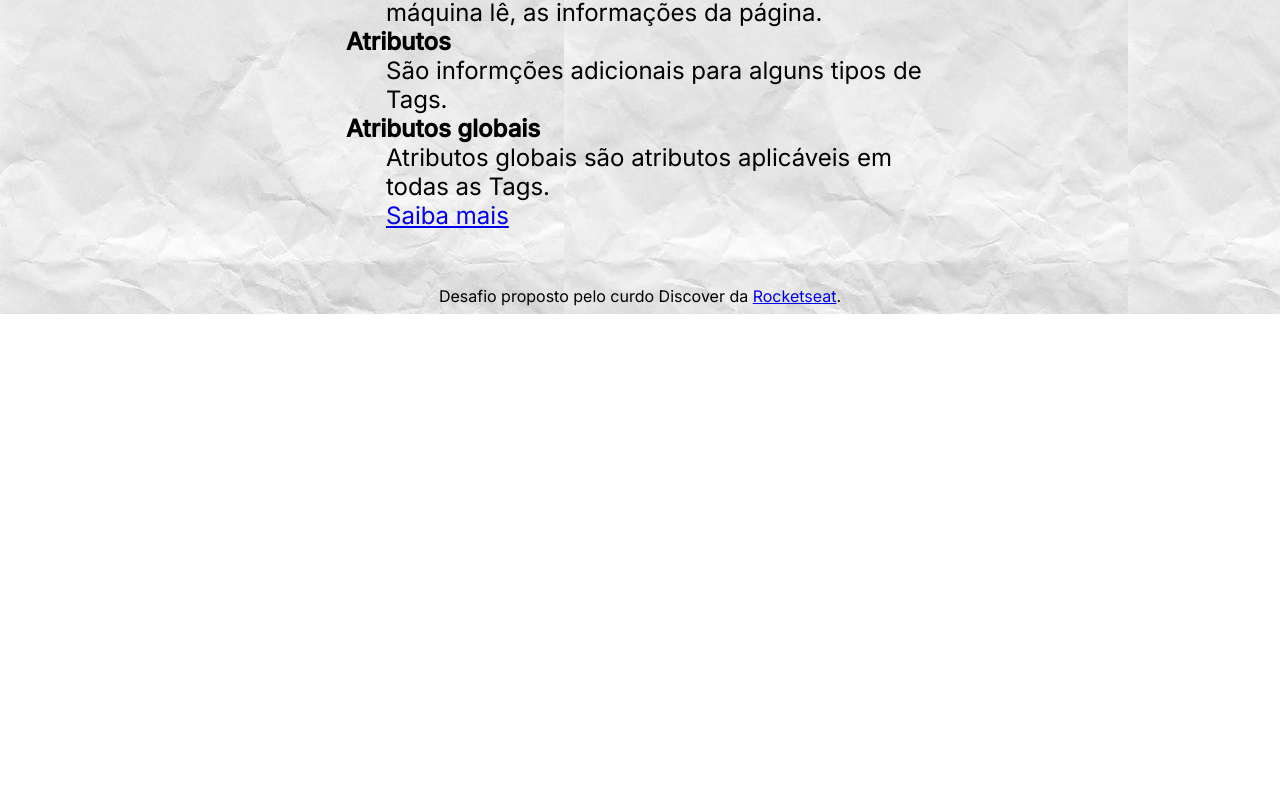
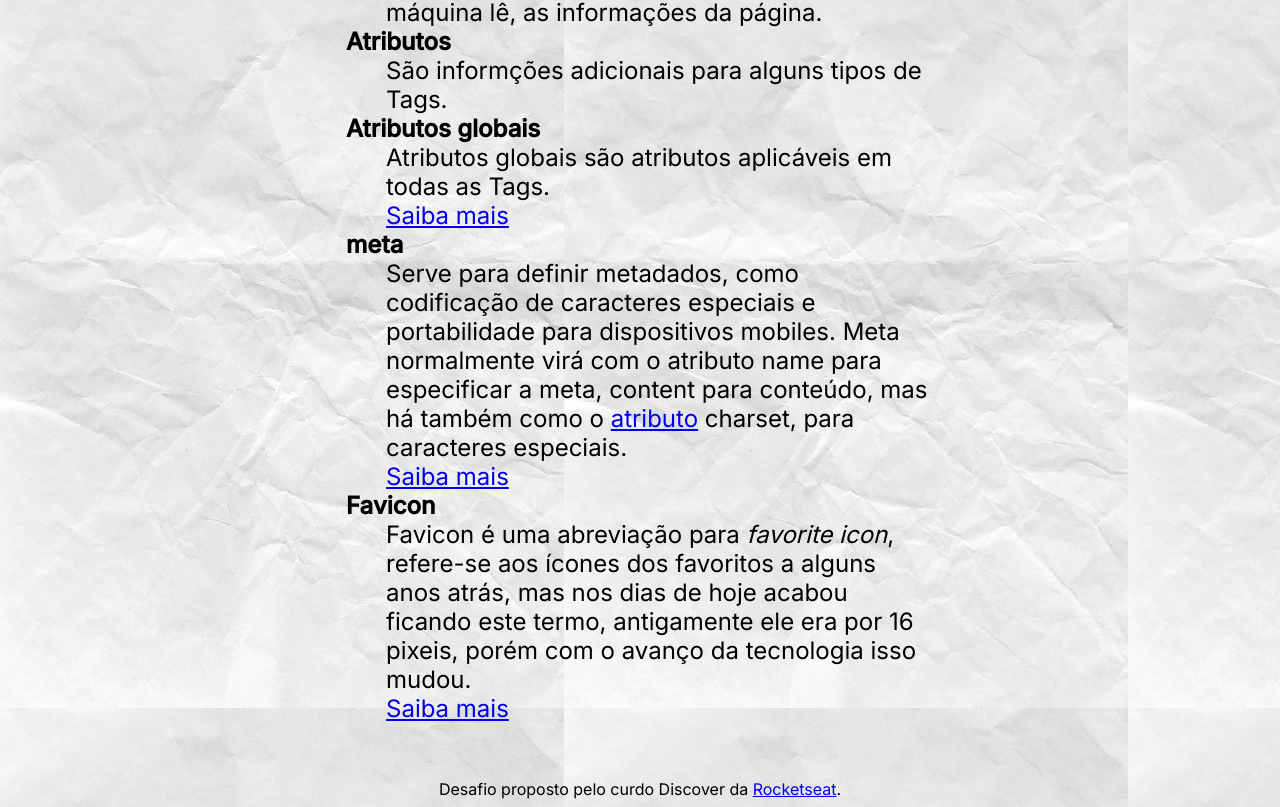
Before and after one commit to Beto-Mori/glossario-HTML, a plain HTML site: page index.html in a window 1280 px wide. Shown: the part 984-1791 px from the top of the page. Before the commit the page ends 1298 px from the top, so only its background shows below. Drawn offline with Linux system fonts and the light colour scheme.

Commit message:
add even more info

```diff
--- a/index.html
+++ b/index.html
@@ -8,6 +8,7 @@
     <meta charset="UTF-8" />
     <meta http-equiv="X-UA-Compatible" content="IE=edge" />
     <meta name="viewport" content="width=device-width, initial-scale=1.0" />
+    <meta name="author" content="Beto Mori" />
     <title>Glossário HTML</title>
     <link rel="stylesheet" href="./style.css" />
   </head>
@@ -75,7 +76,7 @@
             informações da página.
           </dd>
           <dt>
-            <strong>Atributos</strong>
+            <strong id="atributos">Atributos</strong>
           </dt>
           <dd>São informções adicionais para alguns tipos de Tags.</dd>
           <dt>
@@ -89,6 +90,36 @@
               >Saiba mais</a
             >
           </dd>
+          <dt>
+            <strong>meta</strong>
+          </dt>
+          <dd>
+            Serve para definir metadados, como codificação de caracteres
+            especiais e portabilidade para dispositivos mobiles. Meta
+            normalmente virá com o atributo name para especificar a meta,
+            content para conteúdo, mas há também como o
+            <a href="#atributos">atributo</a> charset, para caracteres
+            especiais. <br />
+            <a
+              href="https://biblioteca.rocketseat.com.br/html/fundamentos-de-html/meta"
+              target="_blank"
+              >Saiba mais</a
+            >
+          </dd>
+          <dt>
+            <strong>Favicon</strong>
+          </dt>
+          <dd>
+            Favicon é uma abreviação para <em>favorite icon</em>, refere-se aos
+            ícones dos favoritos a alguns anos atrás, mas nos dias de hoje
+            acabou ficando este termo, antigamente ele era por 16 pixeis, porém
+            com o avanço da tecnologia isso mudou. <br />
+            <a
+              href="https://biblioteca.rocketseat.com.br/html/fundamentos-de-html/favicon"
+              target="_blank"
+              >Saiba mais</a
+            >
+          </dd>
         </dl>
       </div>
     </div>
```
